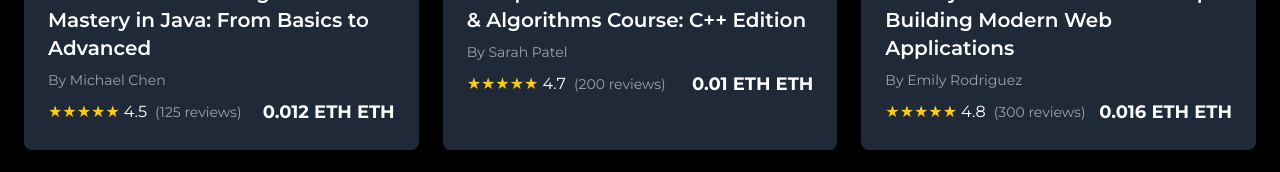
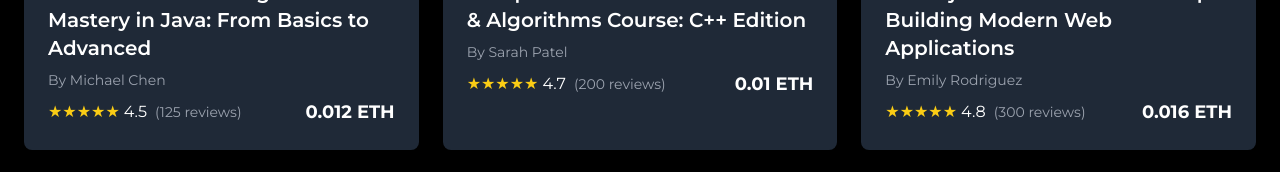
Before and after one commit to riya-rjha/SkillMint, a React (Vite) app in the folder client/: page /courses in a window 1280 px wide. Shown: the part 355-527 px from the top of the page. Built offline with nearby package versions, Linux system fonts and the light colour scheme.

Commit message:
Fixed ETH rendering two times

```diff
--- a/client/src/components/shared/CourseTabs.jsx
+++ b/client/src/components/shared/CourseTabs.jsx
@@ -34,7 +34,7 @@
               <span className="ml-1 text-white">{course.rating}</span>
               <span className="ml-2 text-sm text-gray-400">({course.reviews} reviews)</span>
             </div>
-            <span className="text-lg font-bold text-white">{course.price} ETH</span>
+            <span className="text-lg font-bold text-white">{course.price}</span>
           </div>
         </div>
       ))}
```
